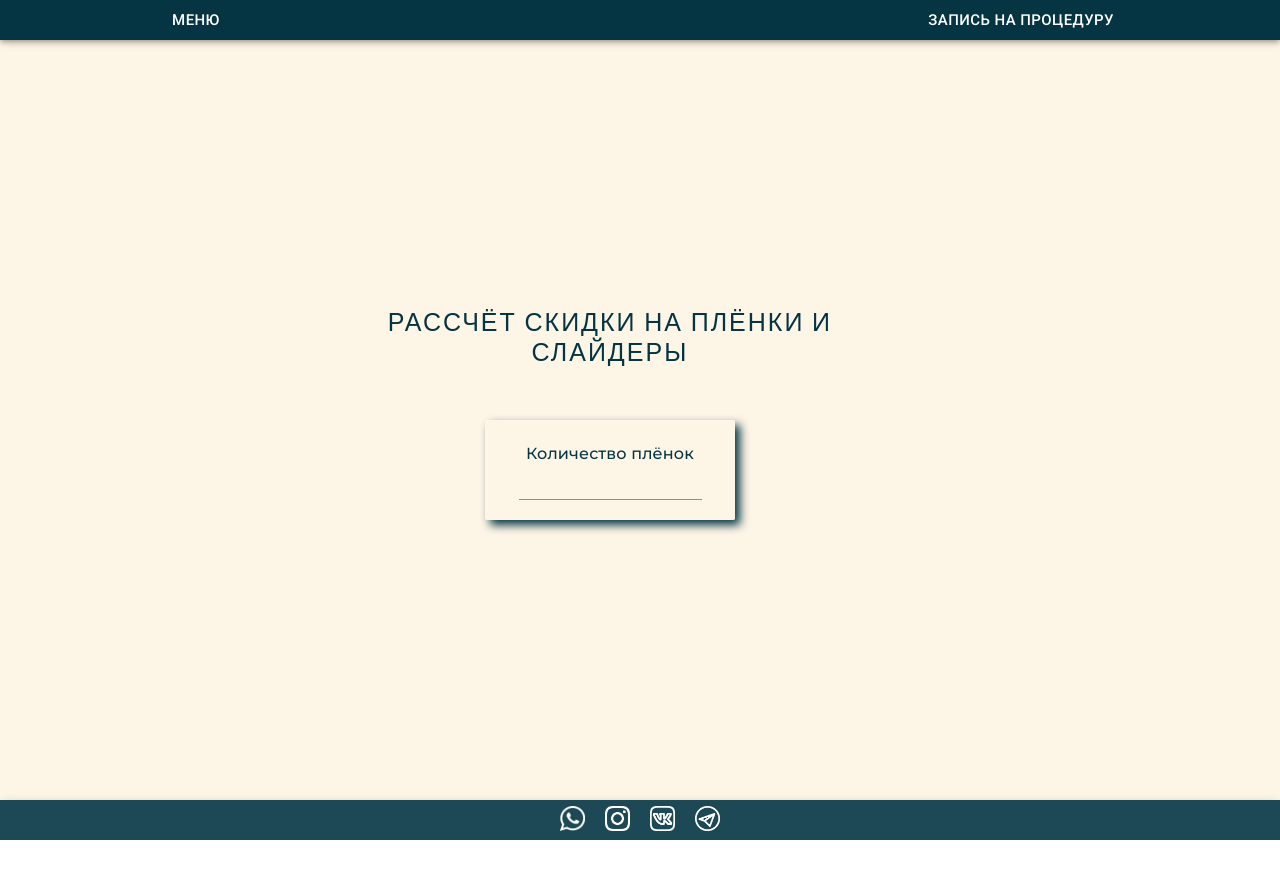
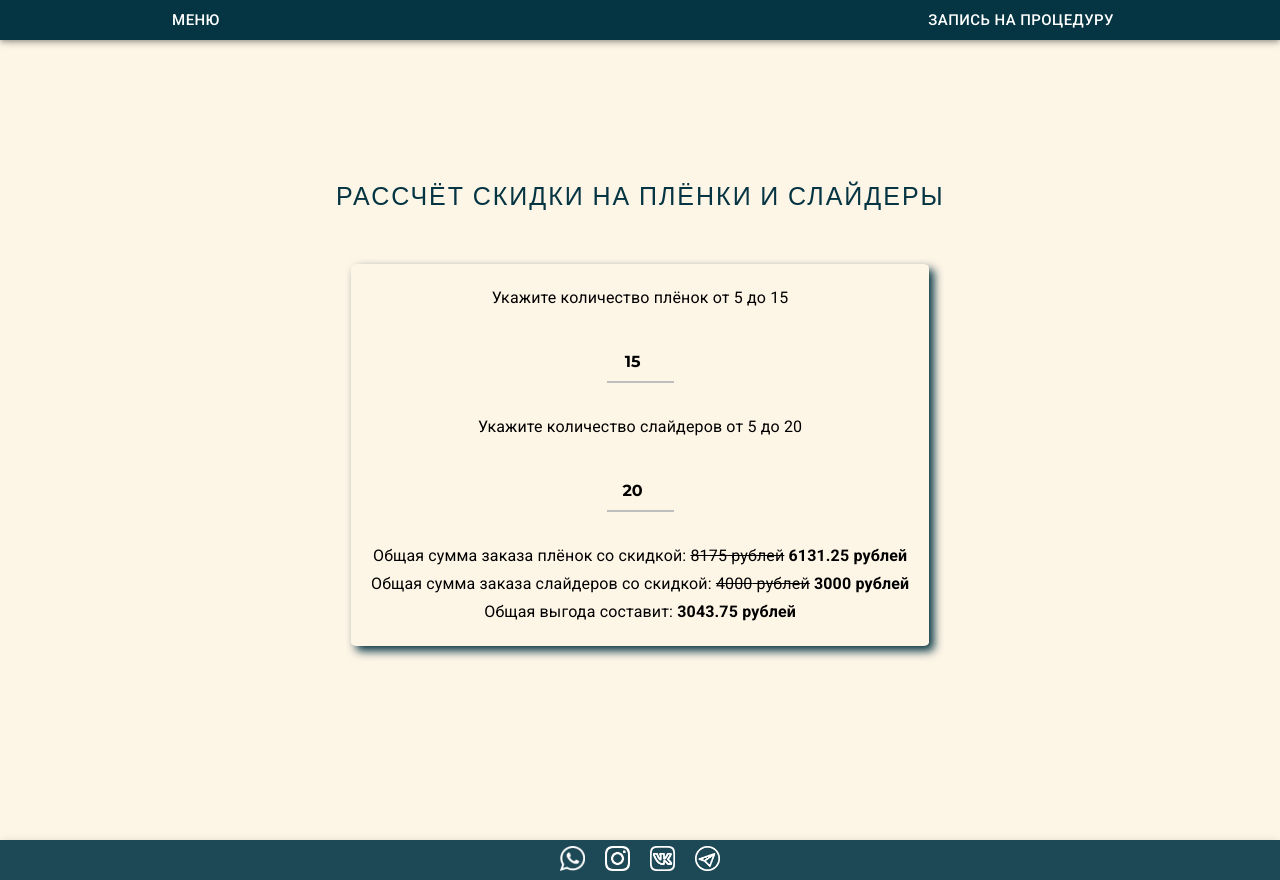
Before and after one commit to TonyFinder/Pedicure-master, a React (Create React App) app: page /#/online in a window 1280 px wide. Before the commit the page ends 840 px from the top, so only its background shows below. Built offline with nearby package versions, Linux system fonts and the light colour scheme.

Commit message:
Discount counter has been created.

```diff
--- a/package.json
+++ b/package.json
@@ -19,6 +19,7 @@
     "@types/react-dom": "^18.0.0",
     "@types/react-helmet": "^6.1.5",
     "@types/react-window": "^1.8.5",
+    "@types/styled-components": "^5.1.25",
     "gh-pages": "^3.2.3",
     "node-sass": "^7.0.1",
     "react": "^18.0.0",
@@ -32,6 +33,7 @@
     "react-scripts": "5.0.1",
     "react-window": "^1.8.7",
     "redux": "^4.2.0",
+    "styled-components": "^5.3.5",
     "typescript": "^4.4.2",
     "web-vitals": "^2.1.0"
   },
--- a/src/components/App/App.module.scss
+++ b/src/components/App/App.module.scss
@@ -5,6 +5,7 @@
   position: relative;
   @include appContainer;
   margin-top: $appHeaderWidthFirst;
+  min-height: 100vh;
   @media (max-width: 600px) {
     margin-top: $appHeaderWidthSecond;
   }
--- a/src/components/MatetialUI/MenuList/MenuList.tsx
+++ b/src/components/MatetialUI/MenuList/MenuList.tsx
@@ -46,11 +46,11 @@ export const MenuList = () => {
                 <Link to="/">
                     <MenuItem onClick={handleClose} className={styles.menuItem}>Главная</MenuItem>
                 </Link>
+                <Link to="/online">
+                    <MenuItem onClick={handleClose} className={styles.menuItem}>Онлайн курс</MenuItem>
+                </Link>
                 <Link to="/training">
                     <MenuItem onClick={handleClose} className={styles.menuItem}>Обучение</MenuItem>
-                </Link>
-                <Link to="/online">
-                    <MenuItem onClick={handleClose} className={styles.menuItem}>Онлайн курсы</MenuItem>
                 </Link>
                 <Link to="/price">
                     <MenuItem onClick={handleClose} className={styles.menuItem}>Прайс на услуги</MenuItem>
--- a/src/components/Online/Discount/Discount.module.scss
+++ b/src/components/Online/Discount/Discount.module.scss
@@ -13,21 +13,7 @@
     @include innerContainerWithShadow;
 
     .innerBlock {
-      .courseTitle {
-        @include fontTitleForInnerBlock;
-        @media (max-width: 450px) {
-          font-size: 18px;
-        }
-      }
 
-      .courseDescription {
-        @include fontDescription;
-        font-weight: 500;
-        text-align: center;
-        @media (max-width: 450px) {
-          font-size: 14px;
-        }
-      }
     }
   }
 
--- a/src/components/Online/Discount/Discount.tsx
+++ b/src/components/Online/Discount/Discount.tsx
@@ -1,13 +1,13 @@
 import React, {useState} from 'react';
 import Typography from '@mui/material/Typography';
 import styles from './Discount.module.scss'
-import Input from '@mui/material/Input';
+import {Input} from '../../common/Input/Input';
 
 const Zoom = require("react-reveal/Zoom")
 
 export const Discount = () => {
-    const [filmsQuantity, setFilmsQuantity] = useState<number>(15)
-    const [slidersQuantity, setSlidersQuantity] = useState<number>(20)
+    const [filmsQuantity, setFilmsQuantity] = useState<string>('15')
+    const [slidersQuantity, setSlidersQuantity] = useState<string>('20')
 
     return <div className={styles.container}>
         <Zoom cascade>
@@ -15,7 +15,13 @@ export const Discount = () => {
                         className={styles.title}>РАССЧЁТ СКИДКИ НА ПЛЁНКИ И СЛАЙДЕРЫ</Typography>
             <div className={styles.innerContainer}>
                 <div className={styles.innerBlock}>
-                    <Typography variant={'subtitle1'} className={styles.courseDescription}>Количество плёнок</Typography><Input type={'number'} />
+                    <Typography variant={'subtitle1'} className={styles.courseDescription}>Укажите количество плёнок от 5 до 15</Typography>
+                    <Input type={'number'} value={filmsQuantity} min={5} max={15} onChangeText={setFilmsQuantity}/>
+                    <Typography variant={'subtitle1'} className={styles.courseDescription}>Укажите количество слайдеров от 5 до 20</Typography>
+                    <Input type={'number'} value={slidersQuantity} min={5} max={20} onChangeText={setSlidersQuantity}/>
+                    <Typography variant={'subtitle1'} className={styles.courseDescription}>Общая сумма заказа плёнок со скидкой: <s>{+filmsQuantity*545} рублей</s> <b>{+filmsQuantity*545*0.75} рублей</b></Typography>
+                    <Typography variant={'subtitle1'} className={styles.courseDescription}>Общая сумма заказа слайдеров со скидкой: <s>{+slidersQuantity*200} рублей</s> <b>{+slidersQuantity*200*0.75} рублей</b></Typography>
+                    <Typography variant={'subtitle1'} className={styles.courseDescription}>Общая выгода составит: <b>{+slidersQuantity*200*0.25 + +filmsQuantity*545*0.25} рублей</b></Typography>
                 </div>
             </div>
         </Zoom>
--- a/src/components/Online/Online.tsx
+++ b/src/components/Online/Online.tsx
@@ -1,7 +1,7 @@
 import {Discount} from './Discount/Discount';
 
 export const Online = () => {
-    return <div>
+    return <>
         <Discount/>
-    </div>
+    </>
 }
--- /dev/null
+++ b/src/components/common/Input/Input.tsx
@@ -0,0 +1,110 @@
+import styled from 'styled-components';
+import React, {ChangeEvent, KeyboardEvent, DetailedHTMLProps, InputHTMLAttributes, useCallback} from 'react';
+
+type DefaultInputPropsType = DetailedHTMLProps<InputHTMLAttributes<HTMLInputElement>, HTMLInputElement>
+
+type InputPropsType = DefaultInputPropsType & {
+    onChangeText?: (value: string) => void
+    onChangeError?: (value: boolean) => void
+    onEnter?: () => void
+    error?: boolean
+    emailError?: boolean
+    passwordError?: boolean
+    comparePassword?: boolean
+    value?: string
+    sign?: string
+}
+
+export const Input: React.FC<InputPropsType> = React.memo( (
+    {
+        error, emailError, passwordError, comparePassword, onChange, onChangeText, onChangeError,
+        onEnter, onKeyDown, color, value, sign,
+        ...restProps
+    }
+) => {
+    const onChangeHandler = useCallback( (e: ChangeEvent<HTMLInputElement>) => {
+        onChangeText && onChangeText(e.currentTarget.value)
+        onChange && onChange(e)
+        onChangeError && onChangeError(false)
+    }, [onChange, onChangeError, onChangeText])
+    const onKeyDownCheck = useCallback( (e: KeyboardEvent<HTMLInputElement>) => {
+        onKeyDown && onKeyDown(e)
+        if (e.code === 'Enter' || e.code === 'NumpadEnter') {
+            (value)
+                ? onEnter && onEnter()
+                : onChangeError && onChangeError(true)
+        }
+    }, [onKeyDown, onEnter, onChangeError, value])
+    const onBlurHandler = useCallback( () => {
+        if (!value) onChangeError && onChangeError(true)
+    }, [onChangeError, value])
+
+    return (
+        <StyledInput color={color} error={error}
+                     value={value} sign={sign}
+                     emailError={emailError} passwordError={passwordError} comparePassword={comparePassword} >
+            <input
+                type={'text'}
+                onChange={onChangeHandler}
+                onKeyDown={onKeyDownCheck}
+                onBlur={onBlurHandler}
+                style={error ? {borderBottom: '2px solid red'} : {}}
+                value={value}
+                {...restProps}
+            />
+        </StyledInput>
+    )
+})
+
+const StyledInput = styled.div<InputPropsType>`
+  position: relative;
+  margin: 30px 10px;
+
+  > input {
+    font-family: 'Montserrat', sans-serif;
+    font-size: 16px;
+    padding: 10px;
+    border: none;
+    outline: none;
+    text-align: center;
+    font-weight: bold;
+    border-bottom: 2px solid ${props => props.value
+    ? '#bebebe' : props.color ? props.color : '#053543'};
+    border-radius: 8px 8px 0 0;
+    background-color: ${props => props.error || props.emailError || props.passwordError || props.comparePassword ? '#fdd9d9' : '#fdf5e6'};
+  }
+
+  > input:disabled {
+    border-bottom: 2px solid #878787;
+    opacity: 0.6;
+  }
+
+  > input:focus {
+    border-bottom: 2px solid #878787;
+  }
+
+  &:before {
+    position: absolute;
+    content: '${props =>
+    props.emailError
+        ? 'Email is typed wrong'
+        : props.passwordError
+            ? 'Must be at least 8 characters'
+            : props.comparePassword
+                ? 'Password and confirm password are different'
+                : 'Text is required'}';
+    display: ${props => props.error || props.emailError || props.passwordError || props.comparePassword ? '' : 'none'};
+    color: red;
+    font-size: 13px;
+    bottom: -17px; right: 0;
+  }
+  &:after {
+    position: absolute;
+    content: '${props => props.sign}';
+    display: ${props => props.sign ? '' : 'none'};
+    color: #878787;
+    font-size: 13px;
+    top: -15px; left: 5px;
+  }
+
+`
```
Also changed, not shown: 1 other file (tests, documents, lock files or other folders).
